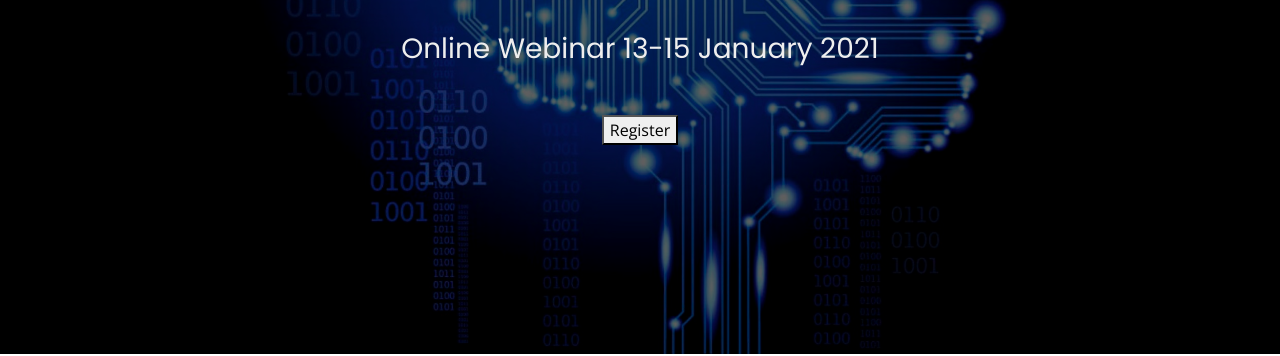
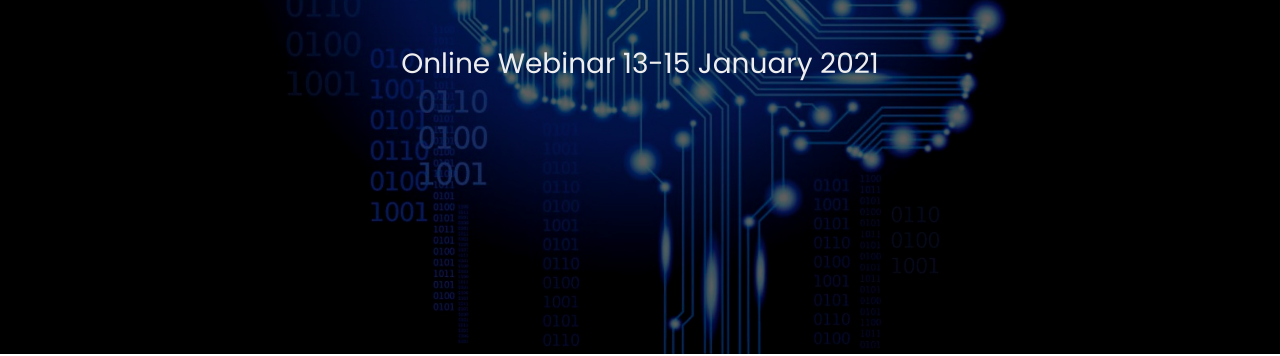
Before and after one commit to aptc2021/aptc2021.github.io, a plain HTML site: page index.html in a window 1280 px wide. Shown: the part 446-802 px from the top of the page. Drawn offline with nearby package versions, Linux system fonts and the light colour scheme; a script that the page names is missing.

Commit message:
Update index.html

```diff
--- a/index.html
+++ b/index.html
@@ -68,7 +68,6 @@
       <h1>Attention, Perception, and Temporal Context</h1>
       <h2>Understanding of the role of prior experience and <br>temporal context in human perception and cognition</h2>
       <h2>Online Webinar 13-15 January 2021</h2>
-      <button data-paperform-id="aptc2021" data-popup-button="1">Register</button><script>(function() { var script = document.createElement('script'); script.src = "https://paperform.co/__embed";document.body.appendChild(script); })()</script>    </div>
   </section><!-- #hero -->
 
   <main id="main">
```
